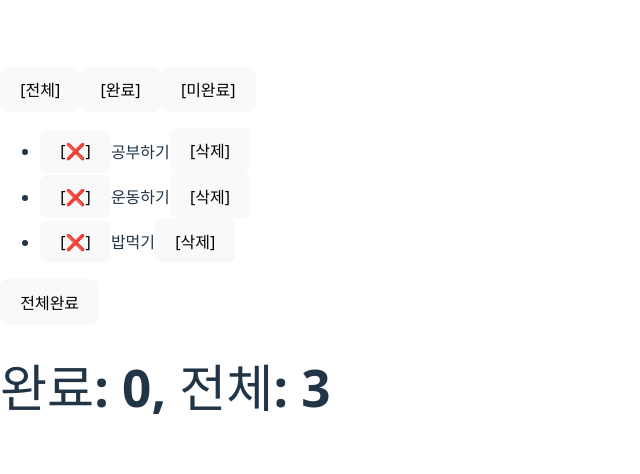
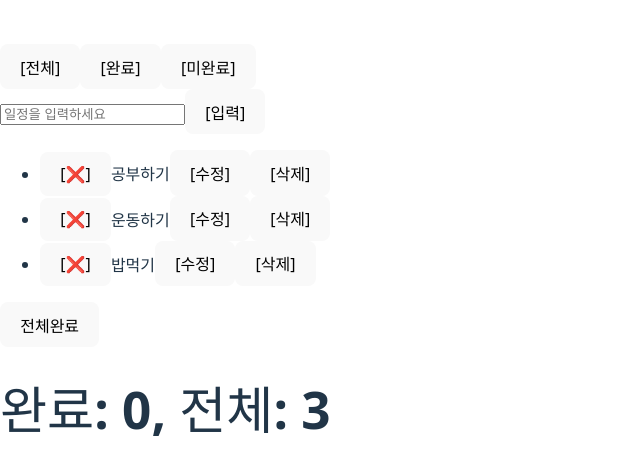
Before and after one commit to JinoPeanut/react-practice, a React (Vite) app in the folder React-practice/: page / in a window 1280 px wide. Shown: the part 142-616 px from the top of the page, without its empty margins (0-640 px from the left). Built offline with nearby package versions, Linux system fonts and the light colour scheme.

Commit message:
5일차 리액트 todo CRUD 공부

```diff
--- a/React-practice/src/App.jsx
+++ b/React-practice/src/App.jsx
@@ -42,11 +42,50 @@ function App() {
     ))
   }
 
+  const [text, setText] = useState("");
+
+  const addTodo = () => {
+    if (text.trim() === "") return;
+
+    const newTodo = {
+      id: Date.now(),
+      text: text,
+      done: false,
+    }
+
+    setTodos(prev => [...prev, newTodo]);
+    setText("");
+  }
+
+  const updateTodo = (id, newText) => {
+    setTodos(prev => prev.map(
+      todo => todo.id === id
+        ? { ...todo, text: newText }
+        : todo
+    )
+    )
+  }
+
   return (
     <div>
-      <button onClick={() => setFilters("all")}>[전체]</button>
-      <button onClick={() => setFilters("done")}>[완료]</button>
-      <button onClick={() => setFilters("undone")}>[미완료]</button>
+      <div>
+        <button onClick={() => setFilters("all")}>[전체]</button>
+        <button onClick={() => setFilters("done")}>[완료]</button>
+        <button onClick={() => setFilters("undone")}>[미완료]</button>
+      </div>
+
+      <input
+        value={text}
+        onChange={(e) => setText(e.target.value)}
+        onKeyDown={(e) => {
+          if (e.key === "Enter") {
+            addTodo();
+          }
+        }}
+        placeholder="일정을 입력하세요"
+      />
+      <button onClick={addTodo}>[입력]</button>
+
       <ul>
         {visibleTodos.map(todo => (
           <TodoItem
@@ -54,6 +93,7 @@ function App() {
             todo={todo}
             checkTodo={checkTodo}
             onDelete={onDelete}
+            updateTodo={updateTodo}
           ></TodoItem>
         ))}
       </ul>
--- a/React-practice/src/TodoItem.jsx
+++ b/React-practice/src/TodoItem.jsx
@@ -1,10 +1,30 @@
-function TodoItem({ todo, checkTodo, onDelete }) {
+import { useState } from "react";
+function TodoItem({ todo, checkTodo, onDelete, updateTodo }) {
+
+    const [isEdit, setEdit] = useState(false);
+    const [editText, setEditText] = useState(todo.text);
+
+    const submitEdit = () => {
+        updateTodo(todo.id, editText);
+        setEdit(false);
+    }
+
     return (
         <li style={{ textDecoration: todo.done ? "line-through" : "none" }}>
             <button disabled={todo.done} onClick={() => checkTodo(todo.id)}>
                 [{todo.done ? "✔️" : "❌"}]
             </button>
-            {todo.text}
+            {isEdit
+                ? (<input
+                    value={editText}
+                    onChange={(e) => setEditText(e.target.value)}
+                />)
+                : (<span>{todo.text}</span>)
+            }
+            {isEdit
+                ? (<button onClick={submitEdit}>[저장]</button>)
+                : (<button onClick={() => { setEditText(todo.text), setEdit(true) }}>[수정]</button>)
+            }
             <button onClick={() => onDelete(todo.id)}>[삭제]</button>
         </li>
     )
```
